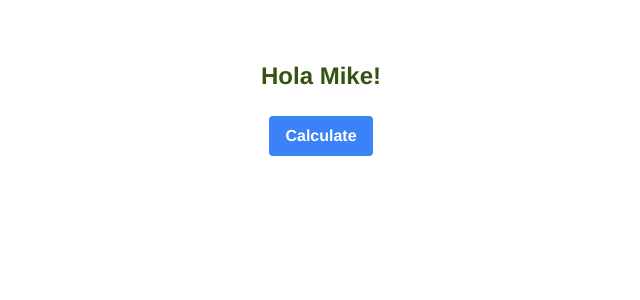
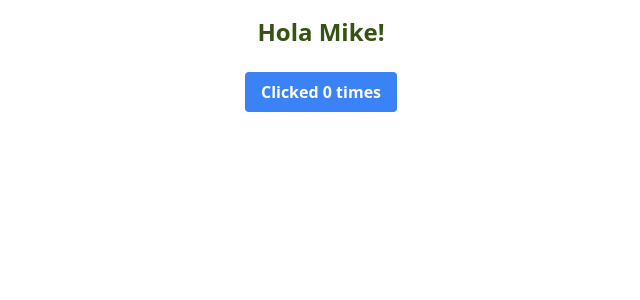
Before and after one commit to michaeljohannesmeier/code-exercises, a Vue app in the folder project-1/: page / in a window 1280 px wide. Shown: the top 300 px of the page, without its empty margins (319-959 px from the left). Built offline with nearby package versions, Linux system fonts and the light colour scheme.

Commit message:
Feat: Adding times clicked on the btn

```diff
--- a/project-1/src/App.vue
+++ b/project-1/src/App.vue
@@ -1,24 +1,27 @@
 <template>
-  <h1 class="text-2xl font-semibold text-lime-900">Hola Mike!</h1>
-  <button class="bg-blue-500 hover:bg-blue-700 text-white font-bold py-2 px-4 rounded mt-6">Calculate</button>
+  <div class="container flex flex-col items-center">
+    <h1 class="text-2xl font-semibold text-lime-900 mt-4">Hola Mike!</h1>
+    <button class="bg-blue-500 hover:bg-blue-700 text-white font-bold py-2 px-4 rounded mt-6" @click="count++">Clicked
+      {{ count }} times</button>
+  </div>
 </template>
 
 <script>
-
 export default {
   name: 'App',
   components: {
+  },
+
+  data() {
+    return {
+      count: 0
+    }
   }
 }
 </script>
 
-<style>
-#app {
-  font-family: Avenir, Helvetica, Arial, sans-serif;
-  -webkit-font-smoothing: antialiased;
-  -moz-osx-font-smoothing: grayscale;
-  text-align: center;
-  color: #2c3e50;
-  margin-top: 60px;
+<style scoped>
+.button {
+  align-content: center;
 }
 </style>
```
